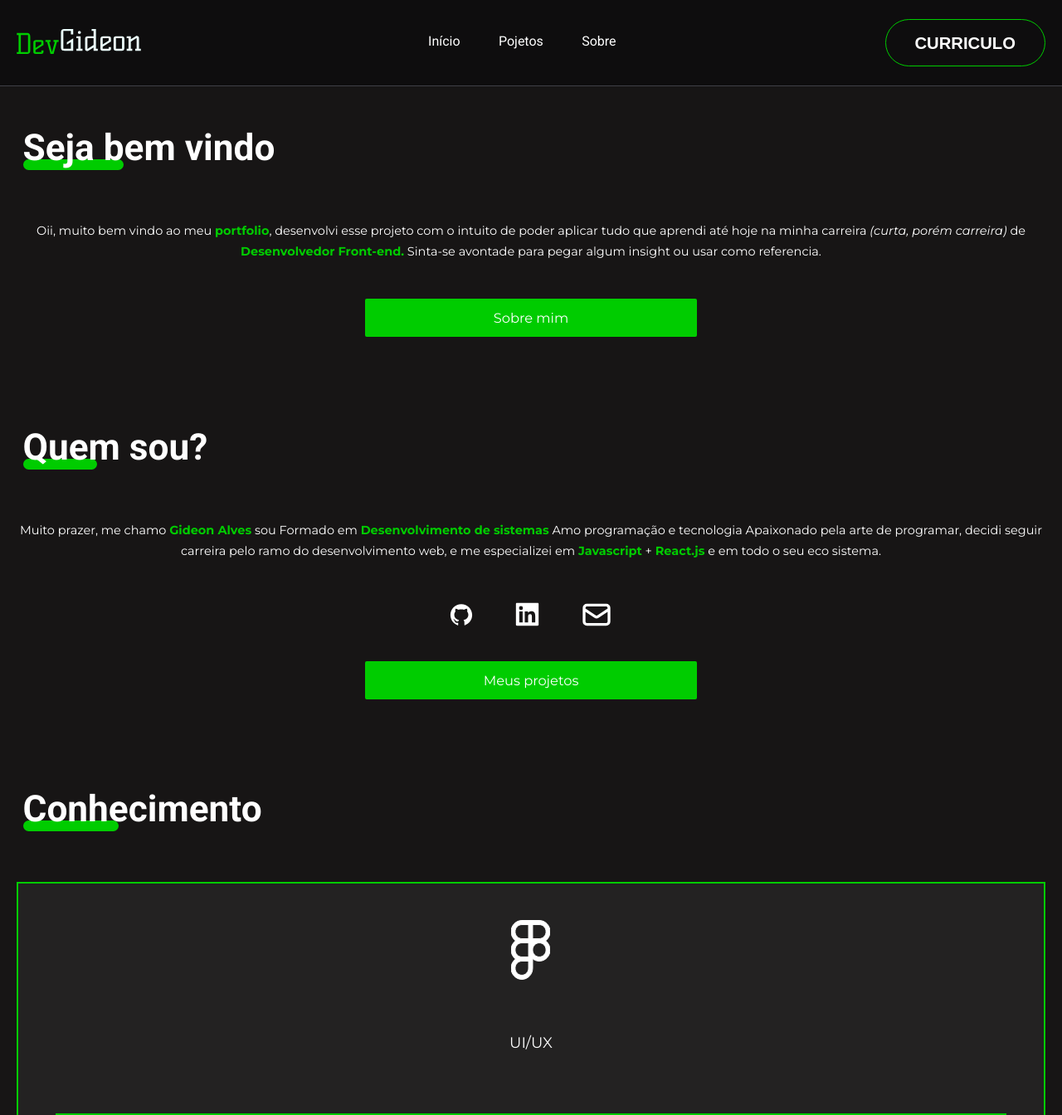
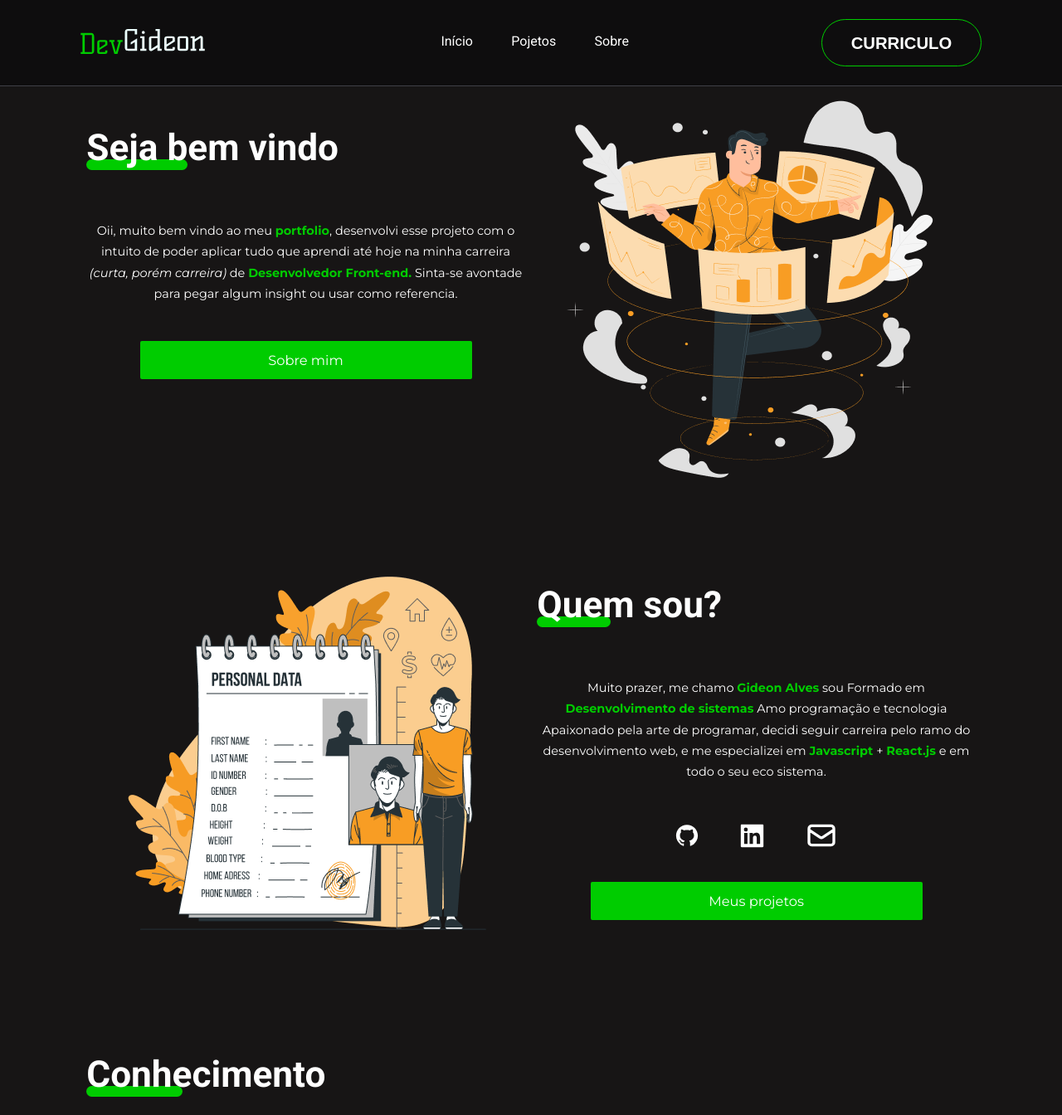
Before and after one commit to gideonalves/devGideon, a plain HTML site: page index.html in a window 1280 px wide. Shown: the top 1344 px of the page at 83% size. Drawn offline with nearby package versions, Linux system fonts and the light colour scheme.

Commit message:
add about

```diff
--- a/css/about.css
+++ b/css/about.css
@@ -12,3 +12,29 @@
     transition: all 0.2s ease 0s;
     color: white !important;
 }
+
+#about .wrapper .col-b {
+    display: none;
+}
+
+/*=== RESPONSIVO =================================*/
+@media (min-width: 1024px) {
+    #about .wrapper .col-b {
+        display: block;
+    }
+
+    #about .wrapper {
+        grid-template-columns: 50% 50%;
+        grid-template-areas:
+        'A B'
+        'C C';
+    }
+
+    #about.wrapper .col-a {
+        grid-area: B;
+    }
+
+    #about .wrapper .col-b {
+        grid-area: A;
+    }
+}
--- a/css/global.css
+++ b/css/global.css
@@ -137,8 +137,9 @@ p>span {
     }
 
     .wrapper {
-        width: min(112rem, 100%);
+        width: min(75rem, 100%);
         display: grid;
+        padding-inline: 0;
     }
 
     /*=== NAVIGATION =================================*/
--- a/css/home.css
+++ b/css/home.css
@@ -1,3 +1,27 @@
+/*=== HOME =================================*/
 #home {
     padding-top: calc(0.1rem + var(--nav-height));
 }
+
+#home .wrapper .col-b {
+    display: none;
+}
+
+/*=== RESPONSIVO =================================*/
+@media (min-width: 1024px) {
+    #home .wrapper {
+        grid-template-columns: 50% 50%;
+        grid-template-areas:
+        'A B'
+        'C C';        ;
+    }
+
+    #home .wrapper .col-a {
+        grid-area: A;
+    }
+
+    #home .wrapper .col-b {
+        display: block;
+        grid-area: B;
+    }
+}
--- a/css/navigation.css
+++ b/css/navigation.css
@@ -268,10 +268,16 @@ body.menu-expanded .close-menu path {
     nav#navigation.scroll .menu li a:hover {
         opacity: 1;
     }
-
+    /* Button curriculo */
     nav#navigation .menu .button:hover {
         background-color: var(--primary-color);
         border: none;
         color: white;
     }
+
+    nav#navigation.scroll .menu .button:hover {
+        background-color: var(--primary-color);
+        filter: brightness(1.3);
+        border: none;
+    }
 }
--- a/index.html
+++ b/index.html
@@ -83,10 +83,12 @@
 
     <section id="home">
         <div class="wrapper">
+            <div class="col-a">
                 <header class="header-title">
                     <h1>Seja bem vindo</h1>
                 </header>
 
+                <div class="content">
                     <p>Oii, muito bem vindo ao meu <span>portfolio</span>, desenvolvi esse projeto com o intuito de poder
                         aplicar
                         tudo que aprendi até hoje na minha carreira <i>(curta, porém carreira)</i> de <span>Desenvolvedor
@@ -95,10 +97,17 @@
                         <a href="#about">Sobre mim</a>
                     </div>
                 </div>
+            </div>
+
+            <div class="col-b">
+                <img src="./assets/ilustration.png" alt="Inlustração">
+            </div>
+        </div>
     </section>
 
     <section id="about">
         <div class="wrapper">
+            <div class="col-a">
                 <header class="header-title">
                     <h1>Quem sou?</h1>
                 </header>
@@ -145,6 +154,13 @@
                 <div class="btn">
                     <a href="#projects">Meus projetos</a>
                 </div>
+            </div>
+
+            <div class="col-b">
+                <img src="./assets/person.png" alt="Inlustração">
+            </div>
+
+
 
         </div>
     </section>
```
Also changed, not shown: assets/404.svg (added), assets/ilustration.png (added), assets/person.png (added), favicon.png (added). Lines whose indentation alone changed are shown as unchanged.
